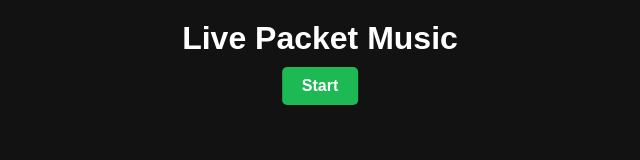
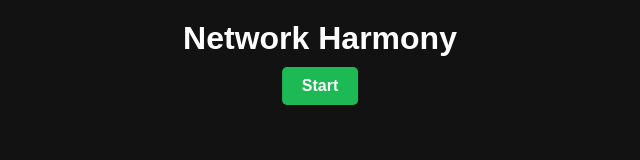
Before and after one commit to spencerdearman/net-harmony, a plain HTML site: page index.html in a window 1280 px wide. Shown: the whole page, without its empty margins (320-960 px from the left). Drawn offline with nearby package versions, Linux system fonts and the light colour scheme.

Commit message:
updating

```diff
--- a/index.html
+++ b/index.html
@@ -4,30 +4,21 @@
   <meta charset="UTF-8" />
   <meta name="viewport" content="width=device-width, initial-scale=1.0"/>
   <title>Network Harmony</title>
-  <!-- Tone.js + D3 (CDNs) -->
   <script src="https://cdnjs.cloudflare.com/ajax/libs/tone/14.8.35/Tone.min.js"></script>
   <script src="https://cdn.jsdelivr.net/npm/d3@7"></script>
-  <!-- Our custom styles -->
   <link rel="stylesheet" href="styles.css" />
 </head>
 <body>
-  <!-- Fixed Header at the top center -->
   <div class="header">
-    <h1>Live Packet Music</h1>
+    <h1>Network Harmony</h1>
     <button class="start-btn" onclick="startMusic()">Start</button>
   </div>
-
-  <!-- Main 2-column layout -->
   <div class="main-container">
-    <!-- Left column for notes -->
     <div class="notes-column">
       <div id="notes-display"></div>
     </div>
-    <!-- Right column: Force-directed graph -->
     <svg id="network-graph"></svg>
   </div>
-
-  <!-- Our main script with bounding logic -->
   <script src="script.js"></script>
 </body>
 </html>
```
